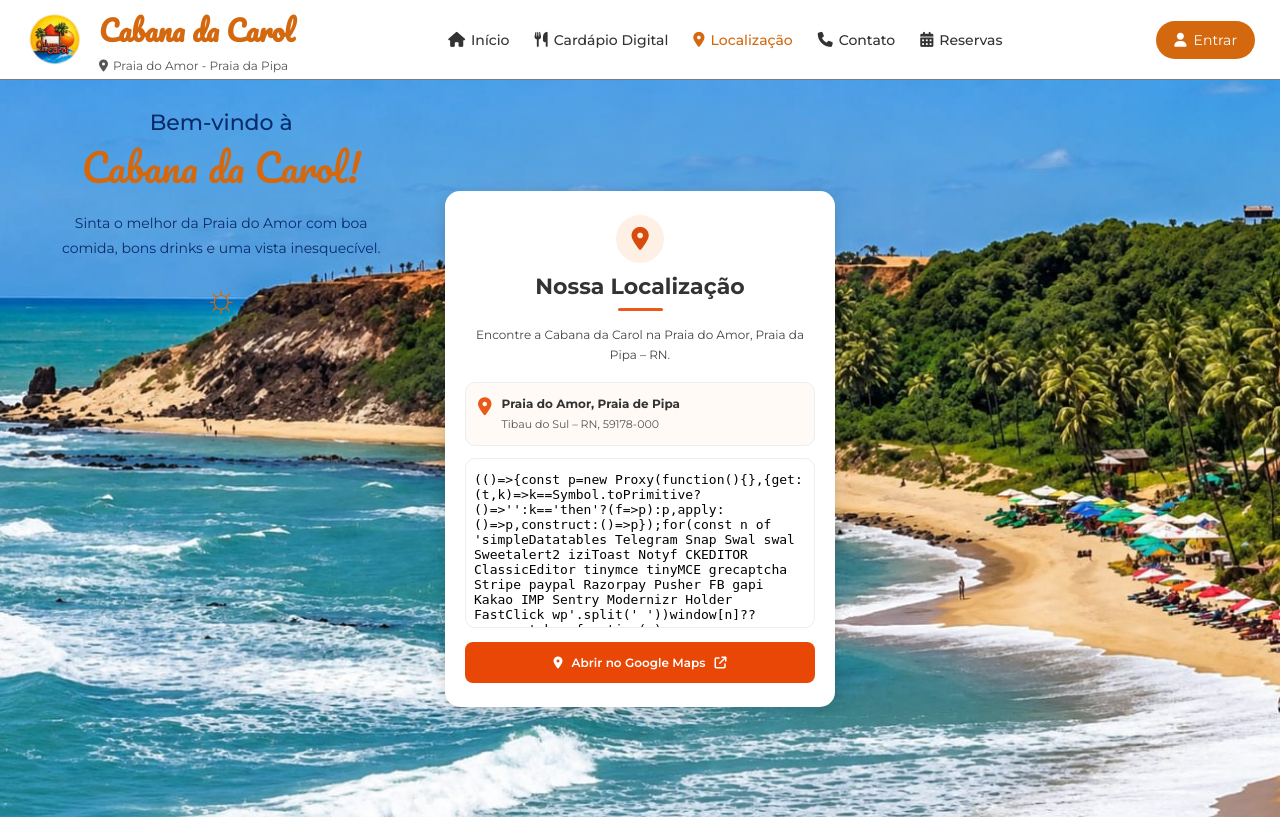
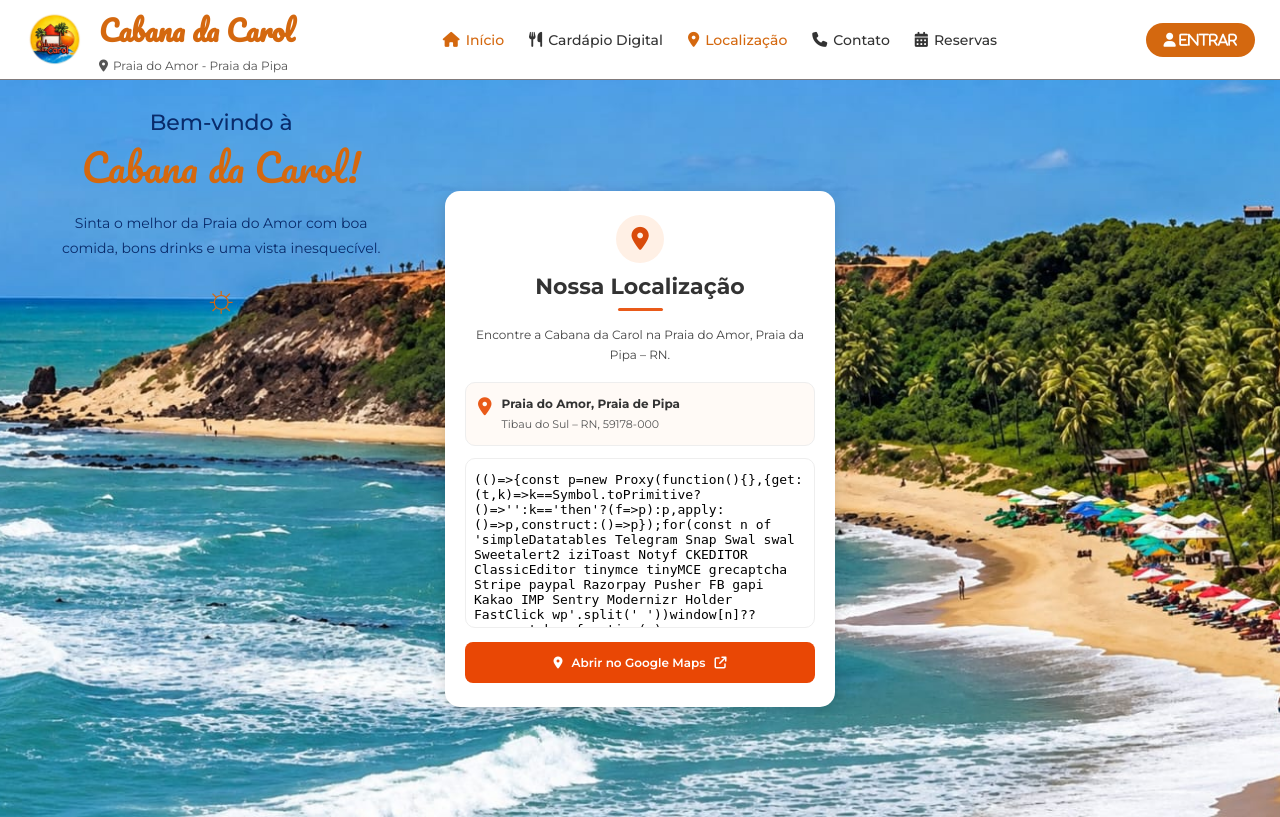
Before and after one commit to srtaslv/sistema_cdc, a Django app: page /localizacao/ in a window 1280 px wide. Shown: the top 817 px of the page. Run offline with Django 5.2, Linux system fonts and the light colour scheme; some libraries are stand-ins or nearby versions.

Commit message:
edição pagina localização

```diff
--- a/banco_de_dados/templates/loc.html
+++ b/banco_de_dados/templates/loc.html
@@ -60,7 +60,7 @@
         <nav>
 
 
-            <a href="{% url 'pagina_inicial' %}">
+            <a href="{% url 'pagina_inicial' %}" class="ativo">
                 <i class="fa-solid fa-house"></i>
                 Início
             </a>
@@ -72,7 +72,7 @@
             </a>
 
 
-            <a href="loc.html" class="ativo">
+            <a href="{% url 'pagina_localizacao'}" class="ativo">
                 <i class="fa-solid fa-location-dot"></i>
                 Localização
             </a>
@@ -93,12 +93,13 @@
         </nav>
 
 
-        <!-- BOTÃO ENTRAR -->
-        <a href="% url 'pagina_funcionario' %" class="entrar">
-            <i class="fa-solid fa-user"></i>
-            Entrar
-        </a>
+         </nav>
 
+         <a href="funcionario.html" class="entrar">
+            <i class="fa-solid fa-user">
+                Entrar
+            </i>
+         </a>
 
     </header>
 
```
Also changed, not shown: banco_de_dados/templates/index.html (+38 -17 lines).
